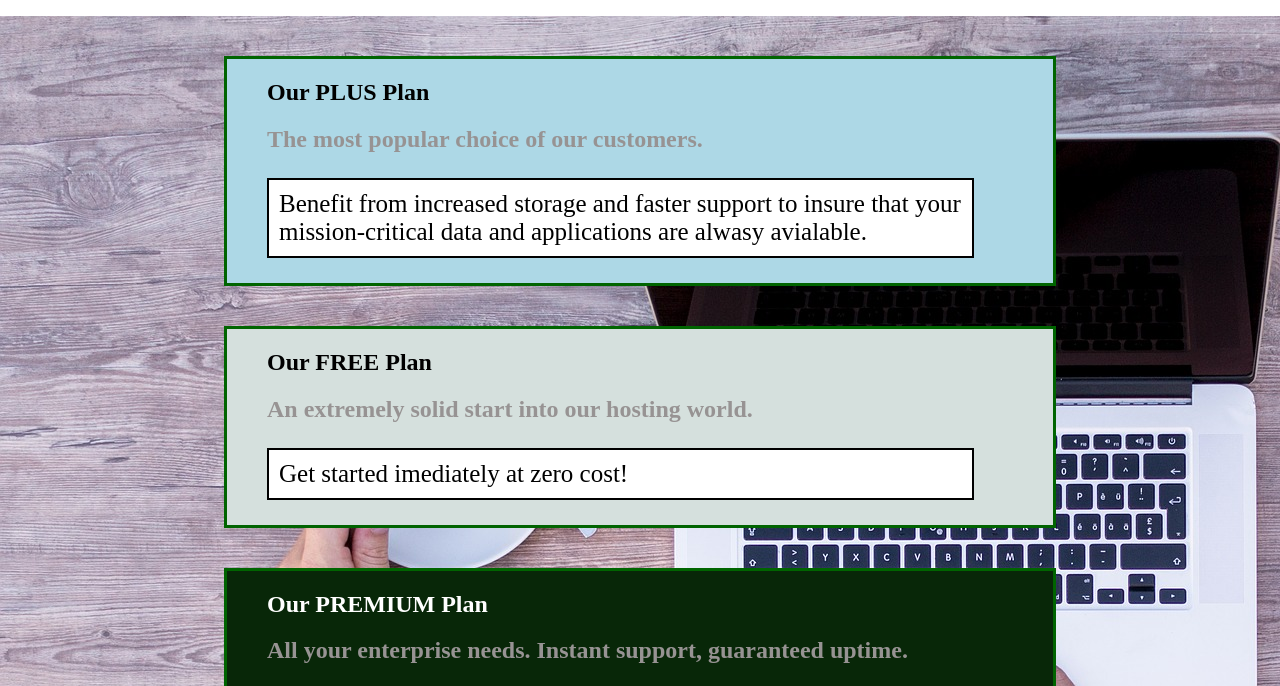
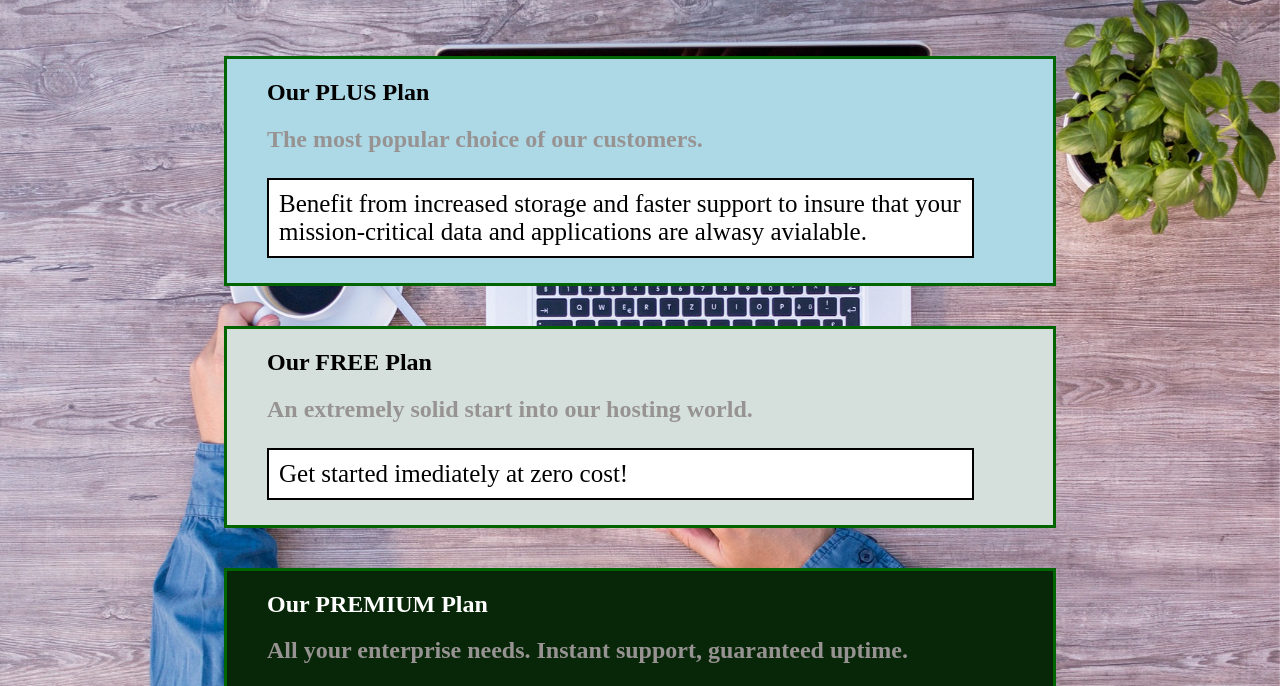
Before and after one commit to Najeeb-joya/Hosting-Website, a plain HTML site: page packages/index.html in a window 1280 px wide. Shown: the part 84-770 px from the top of the page. Drawn offline with Linux system fonts and the light colour scheme.

Commit message:
fix packages page background possition

```diff
--- a/packages/packages.css
+++ b/packages/packages.css
@@ -9,11 +9,12 @@ main{
 }
 .background-img{
     background: url("../images/plans-bg-img.jpg");
+    background-size: cover;
+    background-position: left 5% top 30%;
     position: fixed;
     z-index: -1;
     width: 100%;
     height: 100%;
-    margin-top: 60px;
 }
 .main-packages{
     width: 65%;
```
